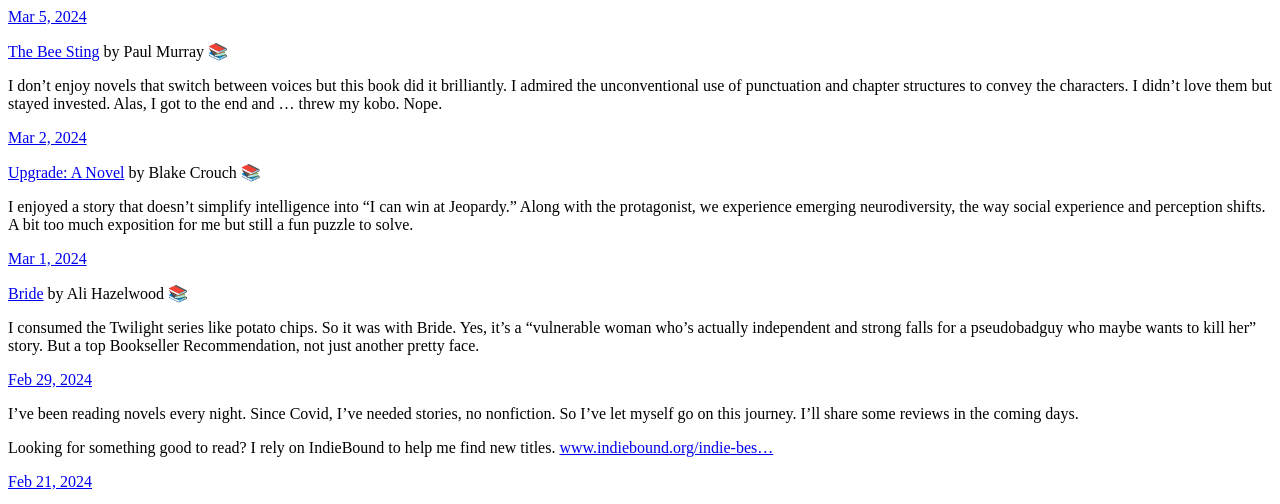
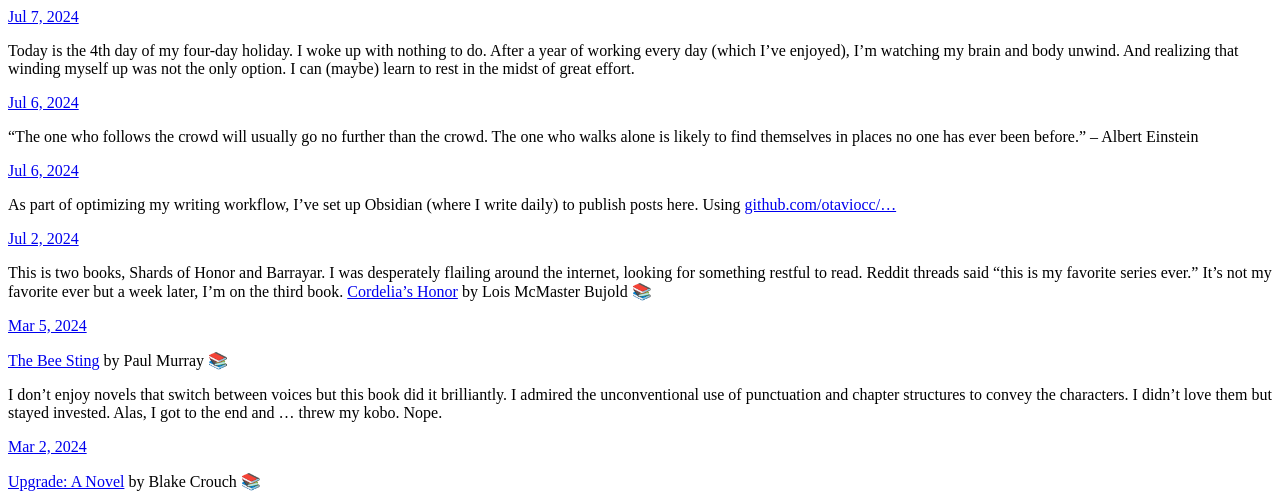
Before and after one commit to dianamontalion/micro-blog, a plain HTML site: page index.html in a window 1280 px wide. Shown: the top 504 px of the page. Drawn offline with Linux system fonts and the light colour scheme.

Commit message:
Archiving from Micro.blog.

```diff
--- a/index.html
+++ b/index.html
@@ -21,6 +21,50 @@
 <div class="h-feed">
 
 
+
+	  <div class="h-entry">
+
+
+		<a href="https://blog.montalion.com/2024/07/07/today-is-the.html" class="u-url"><time class="dt-published" datetime="2024-07-07 09:14:10 -0400">Jul 7, 2024</time></a>
+
+		<div class="e-content">
+			 <p>Today is the 4th day of my four-day holiday. I woke up with nothing to do. After a year of working every day (which I&rsquo;ve enjoyed), I&rsquo;m watching my brain and body unwind. And realizing that winding myself up was not the only option. I can (maybe) learn to rest in the midst of great effort.</p>
+
+		</div>
+	  </div>
+
+	  <div class="h-entry">
+
+
+		<a href="https://blog.montalion.com/2024/07/06/the-one-who.html" class="u-url"><time class="dt-published" datetime="2024-07-06 09:51:39 -0400">Jul 6, 2024</time></a>
+
+		<div class="e-content">
+			 <p>“The one who follows the crowd will usually go no further than the crowd. The one who walks alone is likely to find themselves in places no one has ever been before.” &ndash; Albert Einstein</p>
+
+		</div>
+	  </div>
+
+	  <div class="h-entry">
+
+
+		<a href="https://blog.montalion.com/2024/07/06/as-part-of.html" class="u-url"><time class="dt-published" datetime="2024-07-06 09:43:08 -0400">Jul 6, 2024</time></a>
+
+		<div class="e-content">
+			 <p>As part of optimizing my writing workflow, I&rsquo;ve set up Obsidian (where I write daily) to publish posts here. Using <a href="https://github.com/otaviocc/obsidian-microblog">github.com/otaviocc/&hellip;</a></p>
+
+		</div>
+	  </div>
+
+	  <div class="h-entry">
+
+
+		<a href="https://blog.montalion.com/2024/07/02/this-is-two.html" class="u-url"><time class="dt-published" datetime="2024-07-02 07:26:57 -0400">Jul 2, 2024</time></a>
+
+		<div class="e-content">
+			 <p>This is two books, Shards of Honor and Barrayar. I was desperately flailing around the internet, looking for something restful to read. Reddit threads said &ldquo;this is my favorite series ever.&rdquo; It&rsquo;s not my favorite ever but a week later, I&rsquo;m on the third book. <a href="https://micro.blog/books/9780671578282">Cordelia&rsquo;s Honor</a> by Lois McMaster Bujold 📚</p>
+
+		</div>
+	  </div>
 
 	  <div class="h-entry">
 
```
